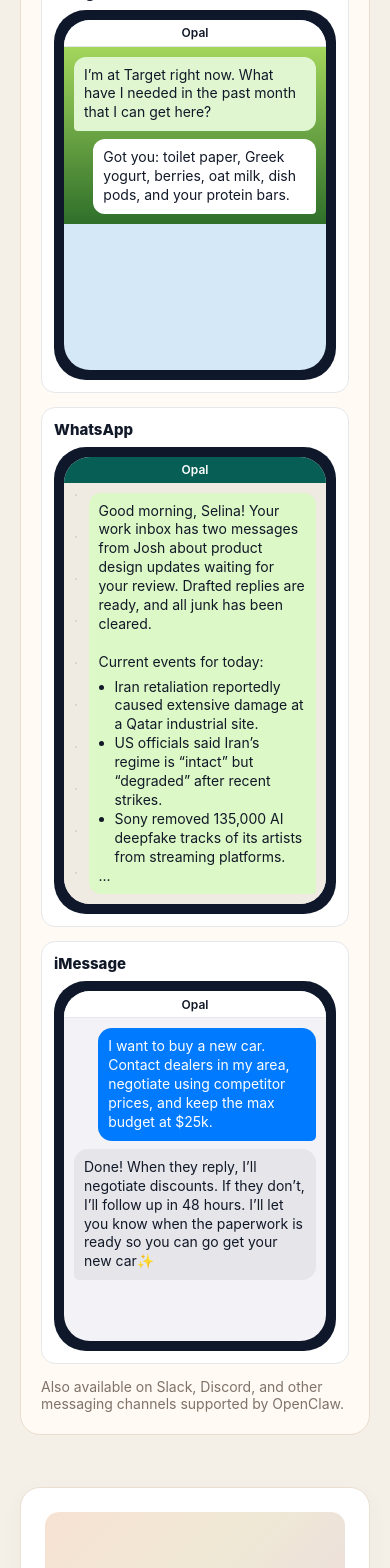
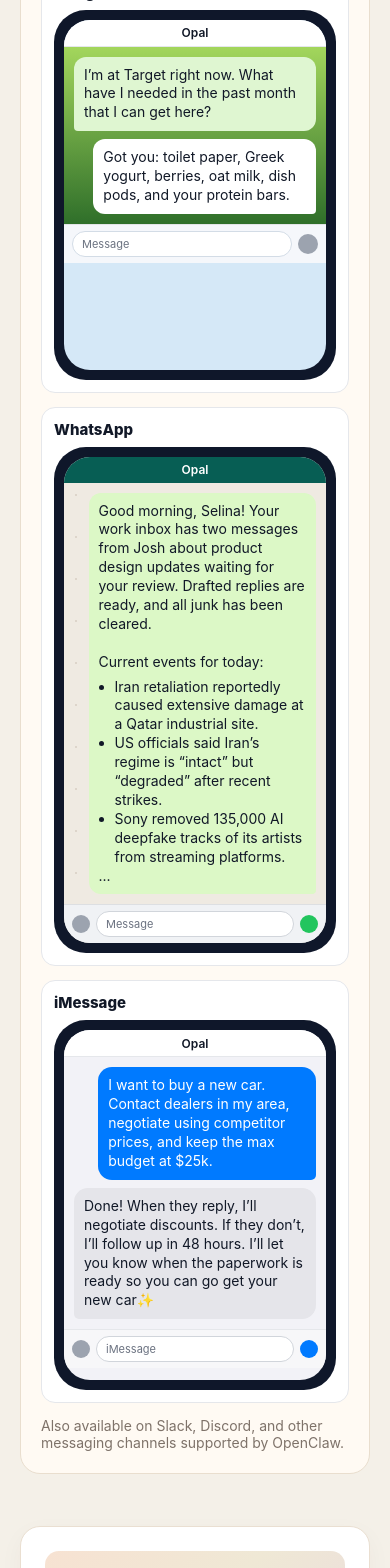
Before and after one commit to opal-the-bot/agent-inbox-mvp, a Next.js app: page /review/opal-ela-7xk9m2/landing in a window 390 px wide. Shown: the part 1535-3103 px from the top of the page. Built offline with nearby package versions, Linux system fonts and the light colour scheme.

Commit message:
Add app-like typing/input bars to Telegram, WhatsApp, and iMessage mock phones

```diff
--- a/app/review/opal-ela-7xk9m2/landing/page.tsx
+++ b/app/review/opal-ela-7xk9m2/landing/page.tsx
@@ -140,6 +140,10 @@
                         Got you: toilet paper, Greek yogurt, berries, oat milk, dish pods, and your protein bars.
                       </div>
                     </div>
+                    <div style={{ borderTop: '1px solid rgba(0,0,0,0.08)', background: '#f5f7fb', padding: '6px 8px', display: 'flex', alignItems: 'center', gap: 6 }}>
+                      <div style={{ flex: 1, background: '#ffffff', border: '1px solid #d3dce6', borderRadius: 16, padding: '5px 9px', fontSize: 11, color: '#6b7280' }}>Message</div>
+                      <div style={{ width: 20, height: 20, borderRadius: '50%', background: '#9ca3af' }} />
+                    </div>
                   </div>
                 </div>
               </article>
@@ -172,6 +176,11 @@
                         ...
                       </div>
                     </div>
+                    <div style={{ borderTop: '1px solid rgba(0,0,0,0.08)', background: '#f0f2f5', padding: '6px 8px', display: 'flex', alignItems: 'center', gap: 6 }}>
+                      <div style={{ width: 18, height: 18, borderRadius: '50%', background: '#9ca3af' }} />
+                      <div style={{ flex: 1, background: '#ffffff', border: '1px solid #d1d5db', borderRadius: 16, padding: '5px 9px', fontSize: 11, color: '#6b7280' }}>Message</div>
+                      <div style={{ width: 18, height: 18, borderRadius: '50%', background: '#22c55e' }} />
+                    </div>
                   </div>
                 </div>
               </article>
@@ -190,6 +199,11 @@
                       <div style={{ background: '#e5e5ea', borderRadius: '14px 14px 14px 5px', padding: '9px 10px', color: '#111827', fontSize: 14, lineHeight: 1.35, maxWidth: '92%' }}>
                         Done! When they reply, I’ll negotiate discounts. If they don’t, I’ll follow up in 48 hours. I’ll let you know when the paperwork is ready so you can go get your new car✨
                       </div>
+                    </div>
+                    <div style={{ borderTop: '1px solid #e5e7eb', background: '#f7f7f9', padding: '6px 8px', display: 'flex', alignItems: 'center', gap: 6 }}>
+                      <div style={{ width: 18, height: 18, borderRadius: '50%', background: '#9ca3af' }} />
+                      <div style={{ flex: 1, background: '#ffffff', border: '1px solid #d1d5db', borderRadius: 16, padding: '5px 9px', fontSize: 11, color: '#6b7280' }}>iMessage</div>
+                      <div style={{ width: 18, height: 18, borderRadius: '50%', background: '#007aff' }} />
                     </div>
                   </div>
                 </div>
```
